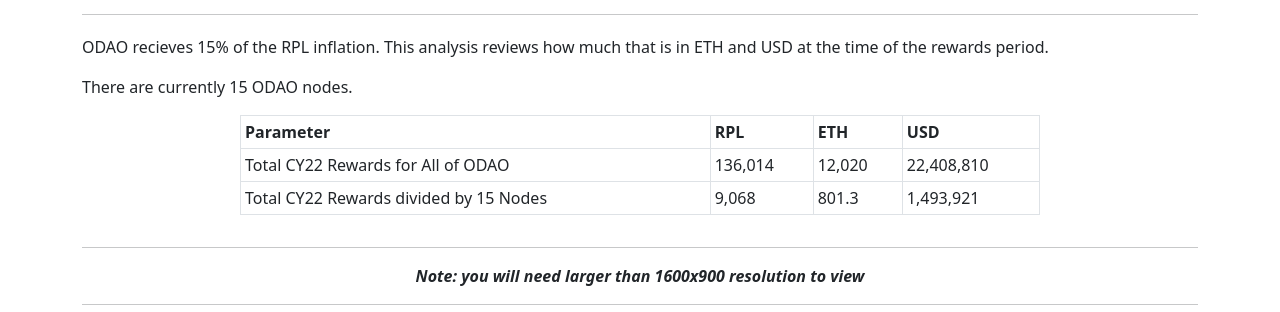
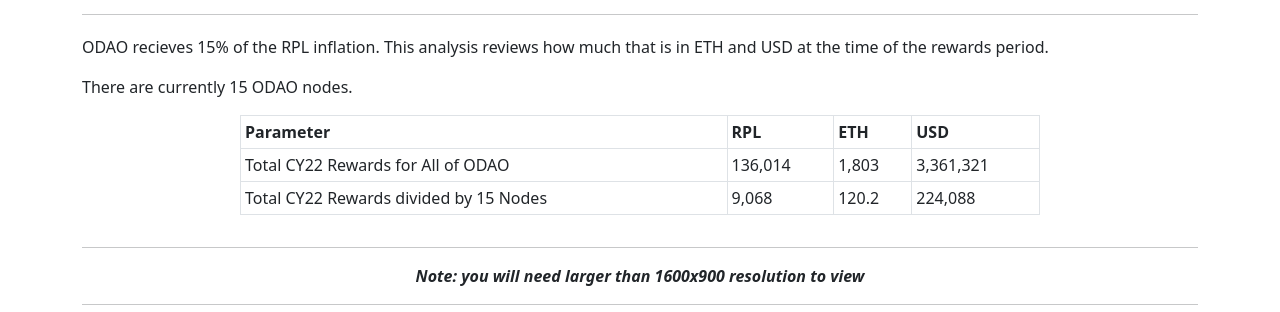
Before and after one commit to 0xHodja/postboard, a Gatsby site: page /posts/rocketpool_odao_gas_costs_2023_01_27 in a window 1280 px wide. Shown: the part 488-800 px from the top of the page. Built offline with nearby package versions, Linux system fonts and the light colour scheme; Gatsby itself is replaced by a stand-in of ours; no server answers.

Commit message:
fixed multiplication error

```diff
--- a/src/pages/posts/rocketpool_odao_gas_costs_2023_01_27.js
+++ b/src/pages/posts/rocketpool_odao_gas_costs_2023_01_27.js
@@ -65,14 +65,14 @@ export default function Rocketpool_odao_gas_costs_2023_01_26() {
                   <tr>
                     <td>Total CY22 Rewards for All of ODAO</td>
                     <td>136,014</td>
-                    <td>12,020</td>
-                    <td>22,408,810</td>
+                    <td>1,803</td>
+                    <td>3,361,321</td>
                   </tr>
                   <tr>
                     <td>Total CY22 Rewards divided by 15 Nodes</td>
                     <td>9,068</td>
-                    <td>801.3</td>
-                    <td>1,493,921</td>
+                    <td>120.2</td>
+                    <td>224,088</td>
                   </tr>
                 </tbody>
               </table>
```
